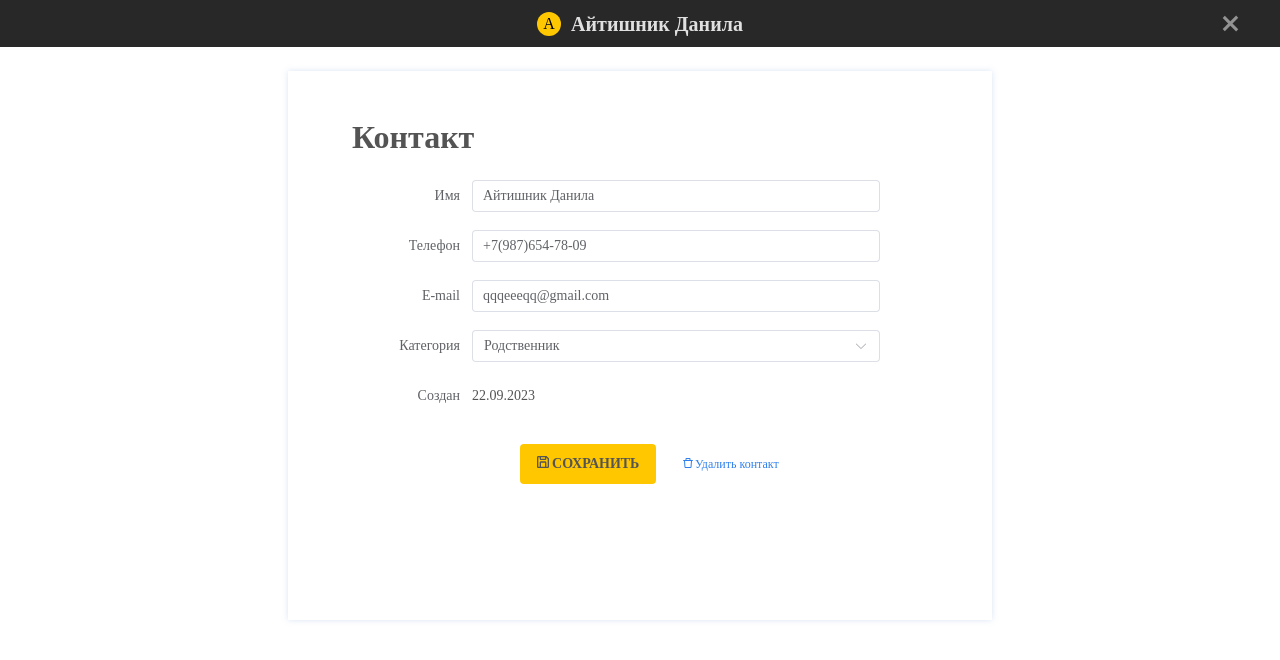
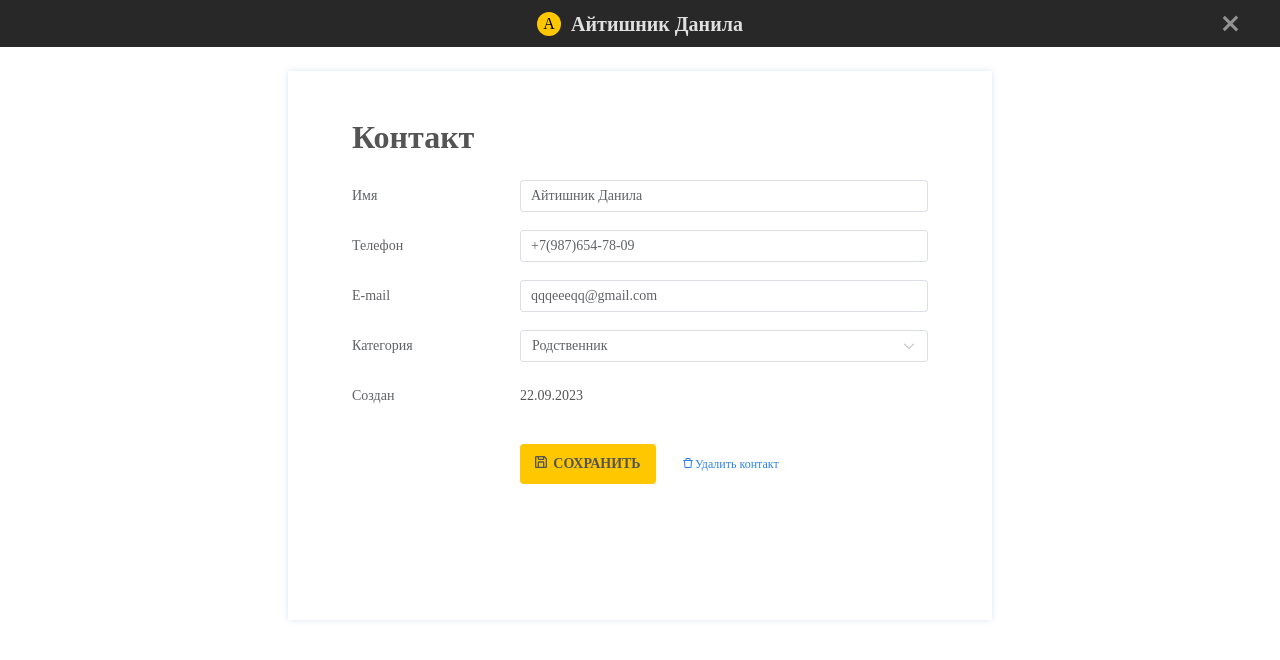
Before and after one commit to Dmitriy-Fenyov/test-task, a Vue app: page /contact/1 in a window 1280 px wide. Shown: the top 660 px of the page. Built offline with nearby package versions, Linux system fonts and the light colour scheme.

Commit message:
code review

```diff
--- a/src/components/ContactHeader.vue
+++ b/src/components/ContactHeader.vue
@@ -61,7 +61,6 @@ const router = useRouter()
         }
     }
 }
-
 .visually-hidden {
     visibility: hidden;
 }
--- a/src/components/CreateHeader.vue
+++ b/src/components/CreateHeader.vue
@@ -60,9 +60,7 @@ const router = useRouter()
         }
     }
 }
-
 .visually-hidden {
     visibility: hidden;
 }
-
 </style>
--- a/src/components/MainHeader.vue
+++ b/src/components/MainHeader.vue
@@ -26,5 +26,4 @@
     color: #E0E0E0;
   }
 }
-
 </style>
--- a/src/components/MyButton.vue
+++ b/src/components/MyButton.vue
@@ -1,6 +1,6 @@
 <template>
     <button class="btn">
-        <span><img src="@/assets/save.svg"  alt="Сохранить" width="12" height="12"></span>
+        <span><img src="@/assets/save.svg" alt="Сохранить" width="12" height="12"></span>
         Сохранить
     </button>
 </template>
@@ -30,7 +30,7 @@
         line-height: 14.4px;
     }
     &:hover {
-        background:#FFD84C;
+        background: #FFD84C;
     }
     &:active {
         background: #F3C41E;
--- a/src/views/ContactCard.vue
+++ b/src/views/ContactCard.vue
@@ -1,5 +1,4 @@
 <script setup>
-import MyButton from '../components/MyButton.vue';
 import {useAddressMockStore} from '@/stores/MockStore';
 import { storeToRefs } from 'pinia'
 import { ref, onBeforeMount } from 'vue'
@@ -10,9 +9,14 @@ const {address} = storeToRefs(addressStore)
 const route = useRoute()
 const router = useRouter()
 const contact = ref({})
+const isLoaded =  ref(true)
 const handleSave = () => {
+    isLoaded.value= false
+    setTimeout(async() => {
         addressStore.editContact(contact.value)
+        isLoaded.value= true
         router.push({name:'home'})
+    },3000)
 }
 const deleteContact = () => {
     addressStore.deleteContact(contact.value.id)
@@ -29,7 +33,11 @@ onBeforeMount(() => {
     <header class="сontactCard__Header">
         <span class="firstLetter">{{ contact.name[0] }}</span>
         <p class="сontactCard__Header__title"> {{contact.name}}</p>
-        <button class="сontactCard__Header__close-button" type="button" @click="() => { router.push({name:'home'}) }">
+        <button
+            class="сontactCard__Header__close-button"
+            type="button"
+            @click="() => { router.push({name:'home'}) }"
+        >
             <span class="visually-hidden">Закрыть меню</span>
         </button>
     </header>
@@ -55,7 +63,19 @@ onBeforeMount(() => {
                 <p class="сontactCard__text"> {{ contact.dateOfCreation }}</p>
             </el-form-item>
         </el-form>
-        <MyButton class="сontactCard__btnSave"  @click="handleSave" />
+        <el-button
+            type="warning"
+            class="сontactCard__btnSave"
+            @click="handleSave" :loading="!isLoaded"
+        >
+        <span
+            v-show="isLoaded"
+            style="margin-right: 6px;"
+        >
+        <img src="@/assets/save.svg"  alt="Сохранить" width="12" height="12">
+        </span>
+        Сохранить
+        </el-button>
         <el-button
             class="сontactCard__btnDelete"
             type="primary"
@@ -63,7 +83,7 @@ onBeforeMount(() => {
             @click="deleteContact"
         >
             <span style="margin-right: 2px;">
-                    <img src="@/assets/delete.svg"  alt="корзина" width="10" height="10">
+                <img src="@/assets/delete.svg" alt="корзина" width="10" height="10">
             </span>
             Удалить контакт
         </el-button>
@@ -86,6 +106,9 @@ onBeforeMount(() => {
     width: 352px;
     padding: 32px 20px 112px 20px;
   }
+  :deep(.el-form-item__label) {
+      justify-content: flex-start;
+    }
   &__title {
     margin: 0;
     margin-bottom: 24px;
@@ -93,22 +116,49 @@ onBeforeMount(() => {
   }
   &__input {
     width: 408px;
-    @media (min-width: 576px) and (max-width: 768px) {
-    width: 288px;
-    }
-    @media (min-width: 376px) and (max-width: 576px) {
-        width: 228px;
-    }
+    margin-left: auto;
   }
   &__text {
     margin: 0;
+    margin-left: auto;
+    width: 408px;
     color: #545454;
   }
   &__btnSave{
     margin-left: 168px;
     margin-top: 14px;
-    @media (max-width: 576px) {
+    width: 136px;
+    height: 40px;
+    padding: 12px, 16px, 12px, 16px;
+    border-radius: 4px;
+    background: #FFC700;
+    font-family: Proxima Nova;
+    font-size: 14px;
+    font-weight: 700;
+    line-height: 17px;
+    letter-spacing: 0em;
+    text-align: center;
+    border: none;
+    cursor: pointer;
+    text-transform: uppercase;
+    color: #545454;
+    @media (min-width: 576px) and (max-width: 768px) {
+        margin-left: 119px;
+    }
+    @media (min-width: 376px) and (max-width: 576px) {
         margin-left: 30px;
+        width: 124px;
+        height: 32px;
+        font-size: 12px;
+        line-height: 14.4px;
+    }
+    &:hover {
+        color: #545454;
+        background:#FFD84C;
+    }
+    &:active {
+        color: #545454;
+        background: #F3C41E;
     }
   }
 }
@@ -158,6 +208,7 @@ onBeforeMount(() => {
     }
 }
 .сontactCard__btnDelete {
+    margin-top: 15px;
     margin-left: 25px;
     font-family: Proxima Nova;
     font-size: 12px;
@@ -170,7 +221,6 @@ onBeforeMount(() => {
     background-color: white;
     cursor: pointer;
 }
-
 .firstLetter {
     text-align: center;
     line-height: 24px;
--- a/src/views/CreateContact.vue
+++ b/src/views/CreateContact.vue
@@ -4,44 +4,84 @@
             <h2 class="createContact__title">Новый контакт</h2>
             <el-form :model="validateForm" label-width="120px">
                 <el-form-item label="Имя">
-                    <el-input class="createContact__input" :class="{ 'error':  !formFields.name.isValid }" placeholder="Например «Андрей»..." v-model="name" />
+                    <el-input
+                      class="createContact__input"
+                      :class="{ 'error':  !formFields.name.isValid }"
+                      placeholder="Например «Андрей»..."
+                      v-model="name"
+                    />
                       <p class="createContact__allert" v-show="!formFields.name.isValid">
                         Слишком короткое имя
                       </p>
-                      <span class="createContact__allertIcon" v-show="!formFields.name.isValid"><img src="@/assets/alert.svg"  alt="Внимание" width="13.3" height="13.3"></span>
+                      <span class="createContact__allertIcon" v-show="!formFields.name.isValid">
+                        <img src="@/assets/alert.svg"  alt="Внимание" width="13.3" height="13.3">
+                      </span>
                 </el-form-item>
                 <el-form-item label="Телефон">
-                    <el-input class="createContact__input" :class="{ 'error':  !formFields.tel.isValid }" placeholder="+7(___)___-__-__" v-model="tel" :formatter="telFormatter" />
+                    <el-input
+                      class="createContact__input"
+                      :class="{ 'error':  !formFields.tel.isValid }"
+                      placeholder="+7(___)___-__-__"
+                      v-model="tel"
+                      :formatter="telFormatter"
+                    />
                     <p class="createContact__allert" v-show="!formFields.tel.isValid">
                       Некорректный номер
                     </p>
-                    <span class="createContact__allertIcon" v-show="!formFields.tel.isValid"><img src="@/assets/alert.svg"  alt="Внимание" width="13.3" height="13.3"></span>
+                    <span class="createContact__allertIcon" v-show="!formFields.tel.isValid">
+                      <img src="@/assets/alert.svg"  alt="Внимание" width="13.3" height="13.3">
+                    </span>
                 </el-form-item>
                 <el-form-item label="E-mail">
-                    <el-input class="createContact__input" type="email" :class="{ 'error':  !formFields.mail.isValid }" placeholder="Например «pochta@domain.ru»..." v-model="mail" />
+                    <el-input
+                      class="createContact__input"
+                      type="email"
+                      :class="{ 'error':  !formFields.mail.isValid }"
+                      placeholder="Например «pochta@domain.ru»..."
+                      v-model="mail"
+                    />
                     <p class="createContact__allert" v-show="!formFields.mail.isValid">
                       Не корректный e-mail
                     </p>
-                    <span class="createContact__allertIcon" v-show="!formFields.mail.isValid"><img src="@/assets/alert.svg"  alt="Внимание" width="13.3" height="13.3"></span>
+                    <span class="createContact__allertIcon" v-show="!formFields.mail.isValid">
+                      <img src="@/assets/alert.svg"  alt="Внимание" width="13.3" height="13.3">
+                    </span>
                 </el-form-item>
                 <el-form-item label="Категория">
-                    <el-select class="createContact__input" v-model="category" :class="{ 'error':  !formFields.category.isValid }" placeholder="Не выбрано" :suffix-icon="ElSelectSuffixIcon">
+                    <el-select
+                      class="createContact__input"
+                      v-model="category"
+                      :class="{ 'error':  !formFields.category.isValid }"
+                      placeholder="Не выбрано"
+                      :suffix-icon="ElSelectSuffixIcon"
+                    >
                       <el-option label="Родственник" value="Родственник" />
                       <el-option label="Коллега" value="Коллега" />
                     </el-select>
                     <p class="createContact__allert" v-show="!formFields.category.isValid">
                       Поле не может быть пустым
                     </p>
-                    <span class="createContact__allertIcon" v-show="!formFields.category.isValid"><img src="@/assets/alert.svg"  alt="Внимание" width="13.3" height="13.3"></span>
+                    <span class="createContact__allertIcon" v-show="!formFields.category.isValid">
+                      <img src="@/assets/alert.svg"  alt="Внимание" width="13.3" height="13.3">
+                    </span>
                 </el-form-item>
             </el-form>
-            <MyButton class="createContact__btnSave" @click.prevent="addItem" />
+            <el-button
+              type="warning"
+              class="createContact__btnSave"
+              @click.prevent="addItem"
+              :loading="!isLoaded"
+            >
+              <span v-show="isLoaded" style="margin-right: 6px;">
+                <img src="@/assets/save.svg"  alt="Сохранить" width="12" height="12">
+              </span>
+              Сохранить
+            </el-button>
         </div>
   </template>
 
 <script setup>
 import CreateHeader from '../components/CreateHeader.vue';
-import MyButton from '../components/MyButton.vue';
 import ElSelectSuffixIcon from '../components/ElSelectSuffixIcon.vue';
 import {useAddressMockStore} from '../stores/MockStore';
 import { ref } from 'vue'
@@ -50,6 +90,7 @@ import { useRouter } from 'vue-router'
 const router = useRouter()
 const addressStore = useAddressMockStore()
 const isFormValid = ref(true)
+const isLoaded =  ref(true)
 const name = ref('')
 const tel = ref('')
 const mail = ref('')
@@ -96,14 +137,18 @@ const validateForm = () => {
 const addItem = () => {
   validateForm()
   if (isFormValid.value === true) {
-    console.log(name.value)
+    isLoaded.value= false
+    setTimeout(async() => {
     addressStore.createTodo(name.value, tel.value, mail.value, category.value)
     name.value = ''
     tel.value = ''
     mail.value = ''
     category.value = ''
+    isLoaded.value = true
     router.push({name:'home'})
+  },3000)
   }
+
 }
 </script>
 <style lang="scss" scoped>
@@ -140,18 +185,42 @@ const addItem = () => {
         color: #EB5757;
       }
     }
-      @media (min-width: 576px) and (max-width: 768px) {
-        width: 288px;
-      }
-      @media (min-width: 376px) and (max-width: 576px) {
-          width: 228px;
-      }
   }
   &__btnSave {
     margin-left: 168px;
     margin-top: 14px;
-      @media (max-width: 576px) {
-          margin-left: 84px;
+    width: 136px;
+    height: 40px;
+    padding: 12px, 16px, 12px, 16px;
+    border-radius: 4px;
+    background: #FFC700;
+    font-family: Proxima Nova;
+    font-size: 14px;
+    font-weight: 700;
+    line-height: 17px;
+    letter-spacing: 0em;
+    text-align: center;
+    border: none;
+    cursor: pointer;
+    text-transform: uppercase;
+    color: #545454;
+    @media (min-width: 576px) and (max-width: 768px) {
+      margin-left: 119px;
+    }
+    @media (min-width: 376px) and (max-width: 576px) {
+        margin-left: 119px;
+        width: 124px;
+        height: 32px;
+        font-size: 12px;
+        line-height: 14.4px;
+    }
+    &:hover {
+        color: #545454;
+        background:#FFD84C;
+    }
+    &:active {
+        color: #545454;
+        background: #F3C41E;
     }
     }
   &__allert {
@@ -176,6 +245,5 @@ const addItem = () => {
     line-height: 0;
     background-color: #fff;
   }
-
 }
   </style>
```
Also changed, not shown: src/components/MainFilter.vue (+7 -3 lines), src/views/HomeView.vue (+0 -11 lines). Lines whose indentation alone changed are shown as unchanged.
